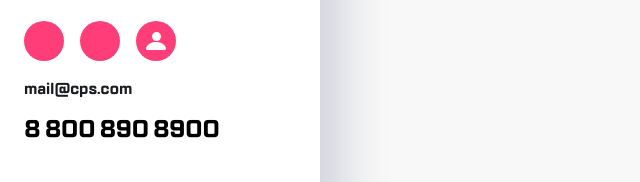
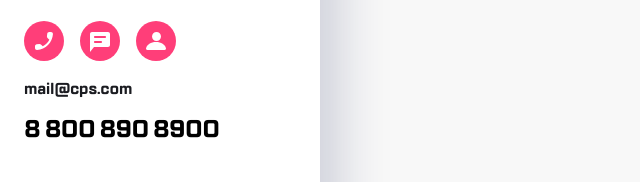
Before and after one commit to itsLeslieeeeee/kata, a plain HTML site: page menu.html in a window 1280 px wide. Shown: the part 543-725 px from the top of the page, 0-640 px from the left. Drawn offline with nearby package versions, Linux system fonts and the light colour scheme; files that its build step writes are made by us from their sources.

Commit message:
fixed paths

```diff
--- a/_header-menu.scss
+++ b/_header-menu.scss
@@ -100,7 +100,7 @@
     width: 40px;
     height: 40px;
     border-radius: 50%;
-    background-image: url(./public/assets/icons/call.svg);
+    background-image: url(/public/assets/icons/call.svg);
     background-repeat: no-repeat;
     background-position: center;
   }
@@ -110,7 +110,7 @@
     width: 40px;
     height: 40px;
     border-radius: 50%;
-    background-image: url(./public/assets/icons/message.svg);
+    background-image: url(/public/assets/icons/message.svg);
     background-repeat: no-repeat;
     background-position: center;
   }
```
Also changed, not shown: menu.html (+0 -1 lines).
